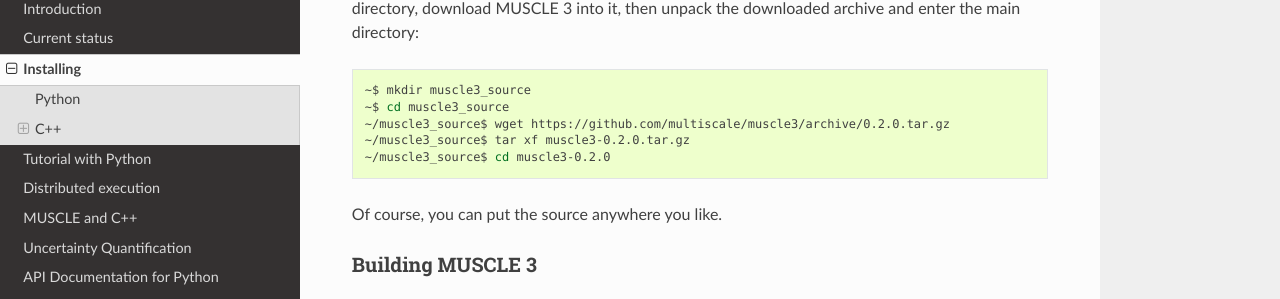
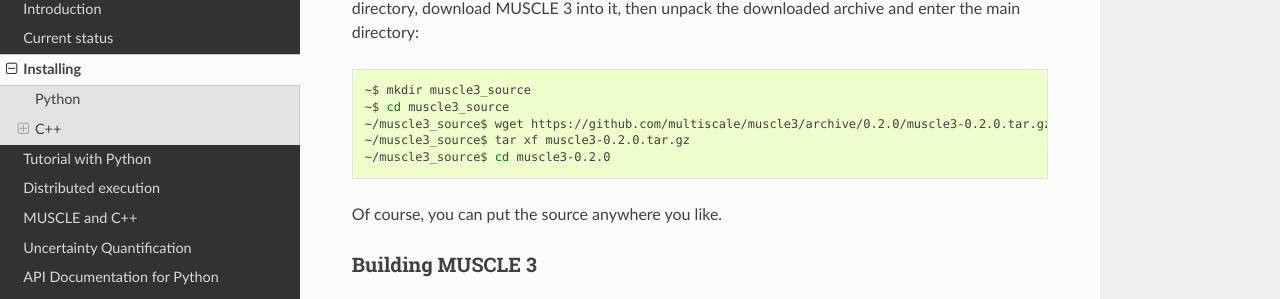
Before and after one commit to multiscale/muscle3, a Sphinx documentation site: the page built from docs/source/installing.rst, in a window 1280 px wide and 900 px high, scrolled down 1966 px. Shown: the part 143-442 px from the top of the window. Built offline with Sphinx 7.4.7 and the Read the Docs theme 2.0.0, drawn with Linux system fonts in a browser that asks for light colours; some of the changed lines change nothing that is shown.

Commit message:
Fix download location in installation instructions

```diff
--- a/docs/source/installing.rst
+++ b/docs/source/installing.rst
@@ -108,7 +108,7 @@ archive and enter the main directory:
 
   ~$ mkdir muscle3_source
   ~$ cd muscle3_source
-  ~/muscle3_source$ wget https://github.com/multiscale/muscle3/archive/0.2.0.tar.gz
+  ~/muscle3_source$ wget https://github.com/multiscale/muscle3/archive/0.2.0/muscle3-0.2.0.tar.gz
   ~/muscle3_source$ tar xf muscle3-0.2.0.tar.gz
   ~/muscle3_source$ cd muscle3-0.2.0
 
```
